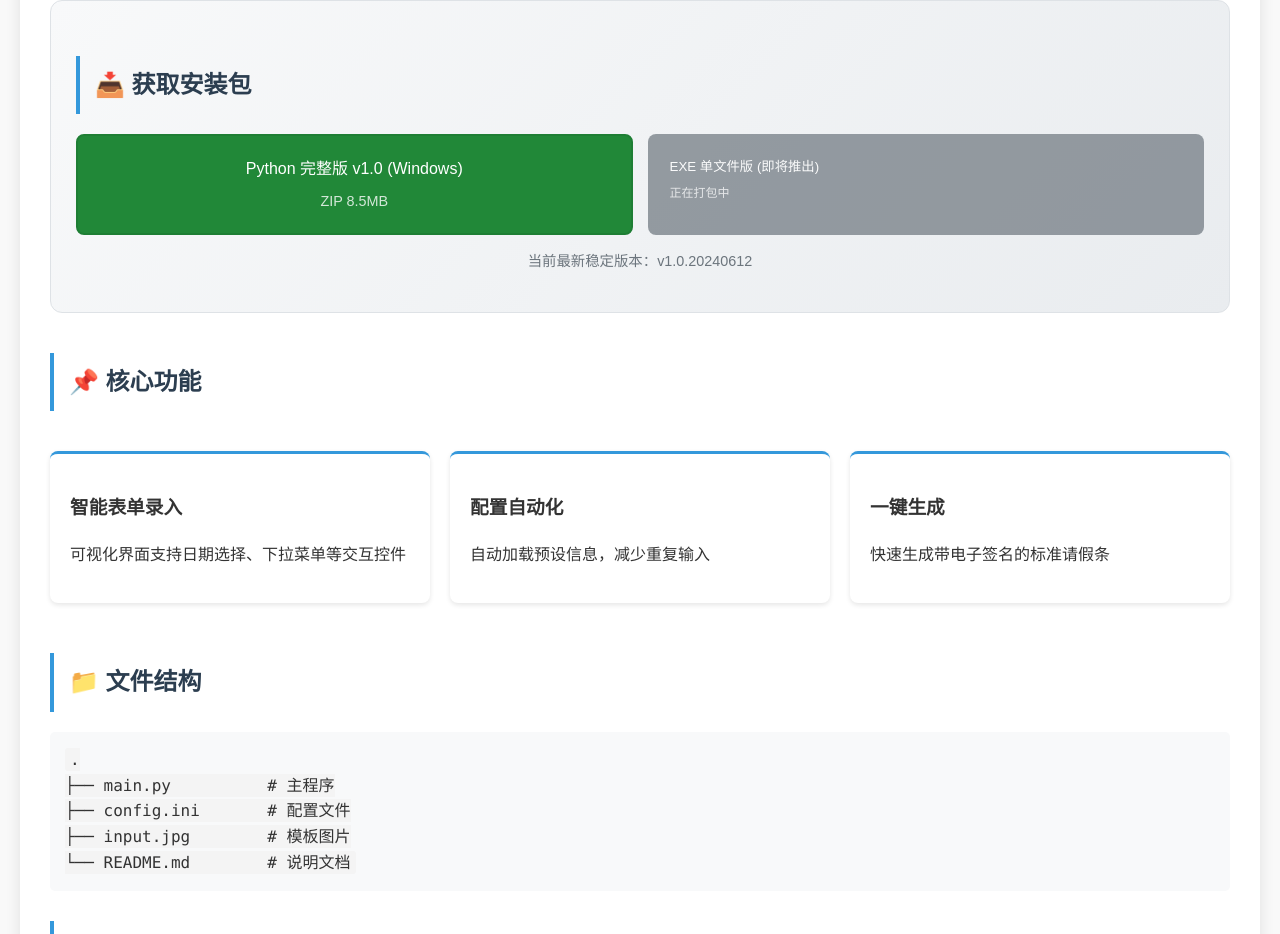
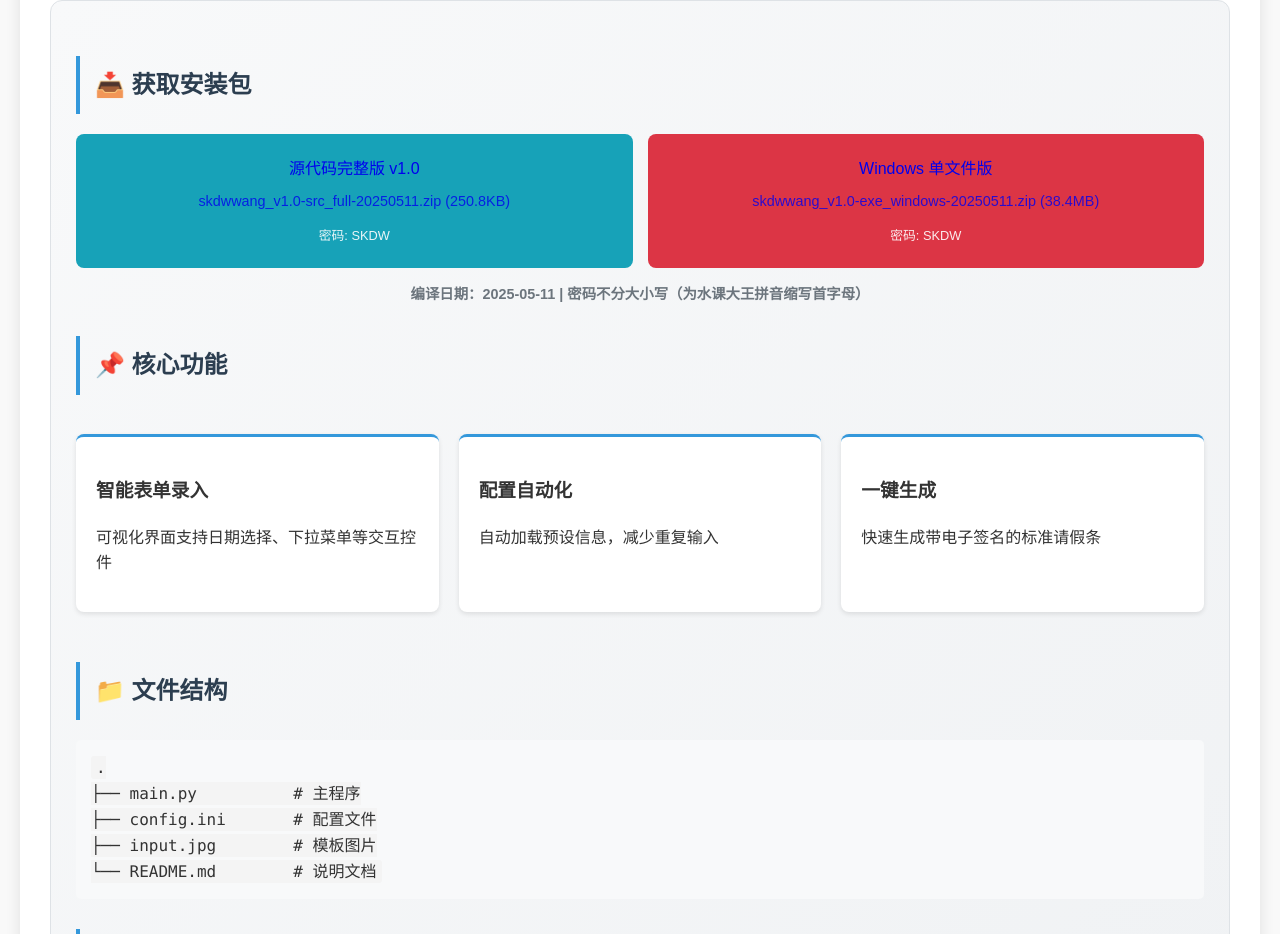
Before and after one commit to skdwwang/skdwwang.github.io, a plain HTML site: page index.html in a window 1280 px wide. Shown: the part 2716-3650 px from the top of the page. Drawn offline with Linux system fonts and the light colour scheme.

Commit message:
Update index.html

```diff
--- a/index.html
+++ b/index.html
@@ -279,21 +279,60 @@
                  alt="程序运行界面截图">
         </div>
 <!-- 在标题下方添加下载按钮模块 -->
+<!-- 修改后的下载按钮模块 -->
 <section class="download-section">
     <h2>📥 获取安装包</h2>
     <div class="download-buttons">
-        <a href="https://github.com/skdwwang/skdwwang.github.io/archive/refs/tags/release.zip"
-           class="download-btn windows-btn">
-            Python 完整版 v1.0 (Windows)
-            <span class="file-size">ZIP 8.5MB</span>
+        <a href="https://skdw.lanzouo.com/b02bwc54zi"
+           class="download-btn source-btn"
+           target="_blank">
+            源代码完整版 v1.0
+            <span class="file-info">skdwwang_v1.0-src_full-20250511.zip (250.8KB)</span>
+            <span class="password-hint">密码: SKDW</span>
         </a>
-        <button class="download-btn coming-soon" disabled>
-            EXE 单文件版 (即将推出)
-            <span class="file-size">正在打包中</span>
-        </button>
+        <a href="https://skdw.lanzouo.com/b02bwc54zi"
+           class="download-btn exe-btn"
+           target="_blank">
+            Windows 单文件版
+            <span class="file-info">skdwwang_v1.0-exe_windows-20250511.zip (38.4MB)</span>
+            <span class="password-hint">密码: SKDW</span>
+        </a>
     </div>
-    <p class="version-note">当前最新稳定版本：v1.0.20240612</p>
-</section>
+    <p class="version-note">编译日期：2025-05-11 | 密码不分大小写（为水课大王拼音缩写首字母）</p>
+</style>
+
+<style>
+/* 更新按钮样式 */
+.source-btn {
+    background: #17a2b8;
+    border-color: #117a8b;
+}
+
+.exe-btn {
+    background: #dc3545;
+    border-color: #bd2130;
+}
+
+.password-hint {
+    font-size: 0.8em;
+    margin-top: 5px;
+    opacity: 0.9;
+    display: block;
+    color: #fff;
+}
+
+.file-info {
+    font-size: 0.9em;
+    opacity: 0.8;
+    display: block;
+    margin: 8px 0;
+}
+
+.version-note {
+    color: #dc3545;
+    font-weight: bold;
+}
+</style>
 
 <style>
 /* 新增下载按钮样式 */
```
